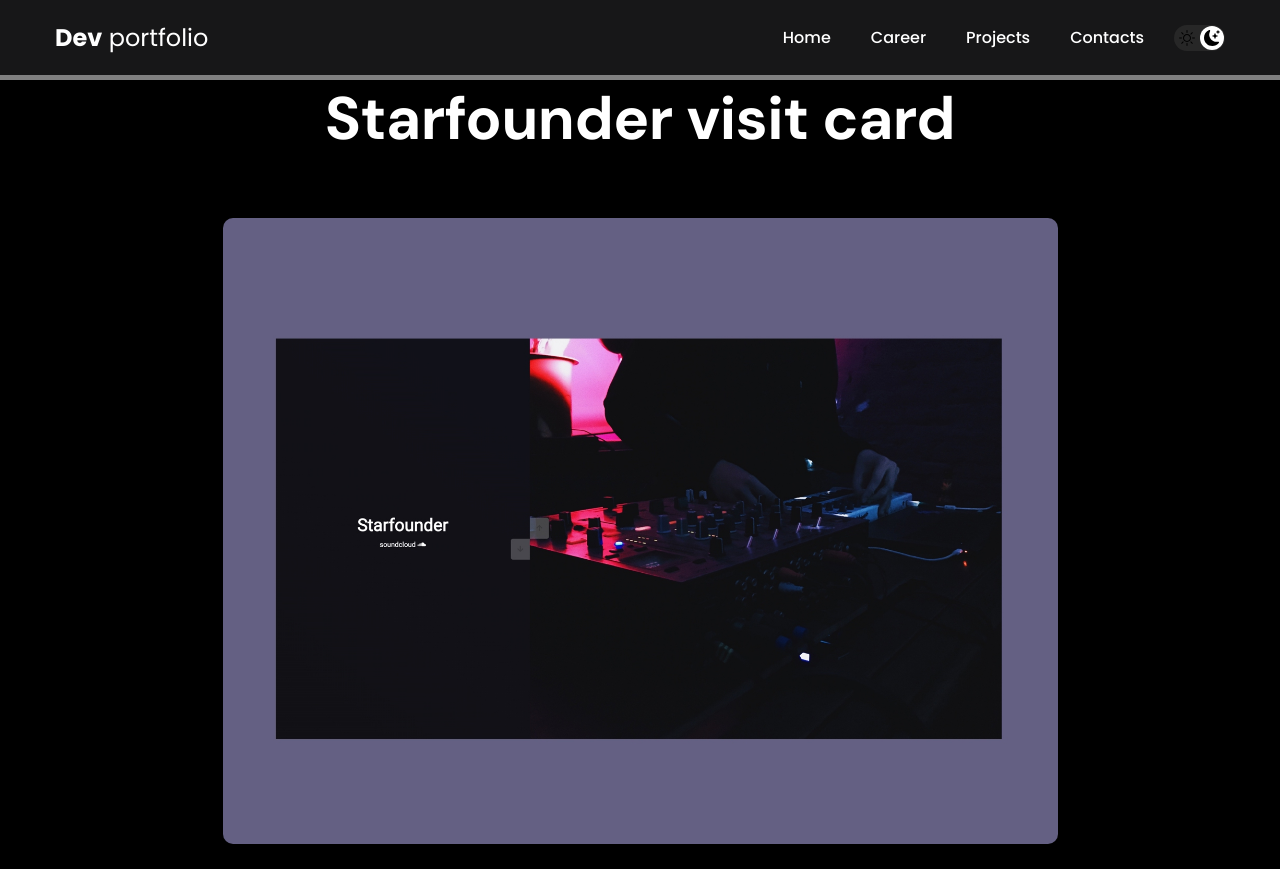
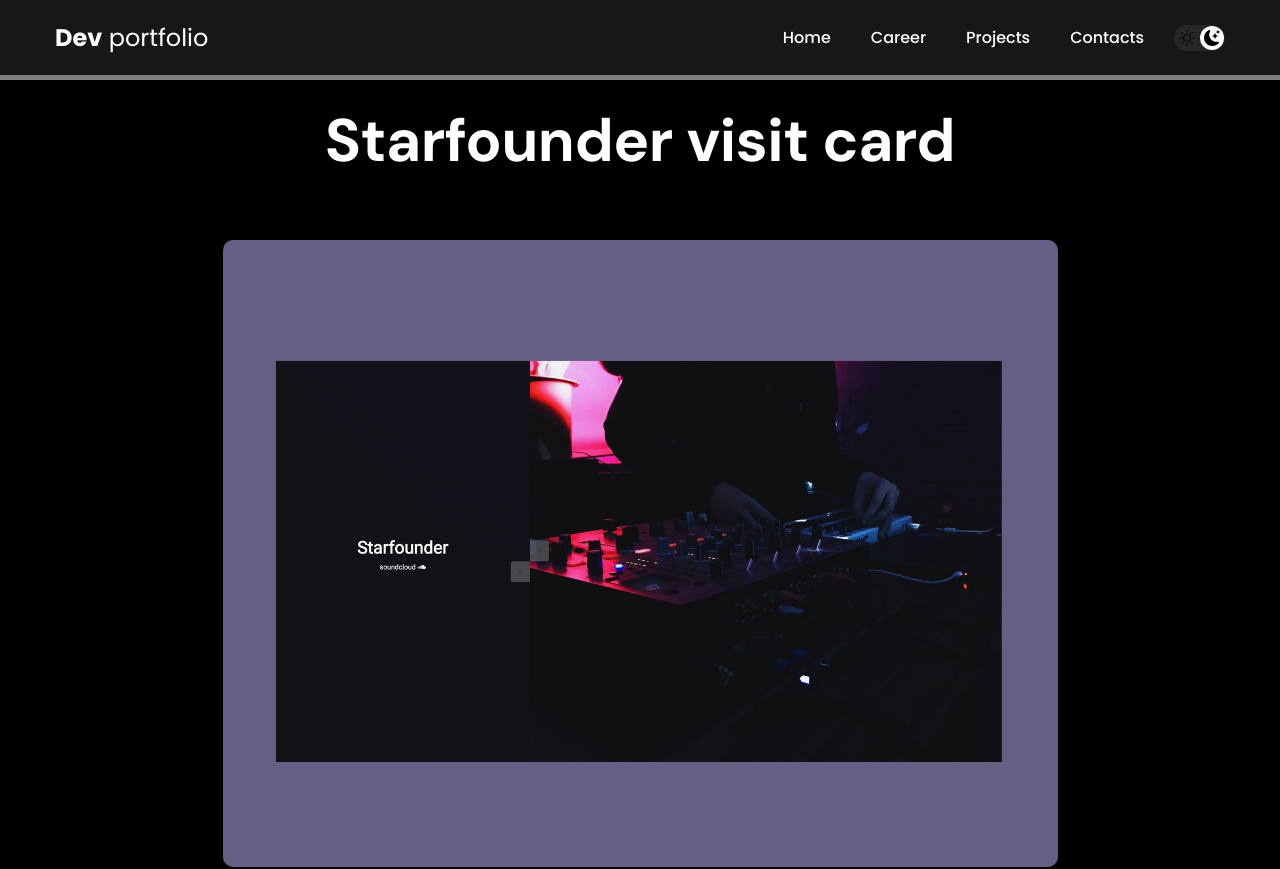
Before and after one commit to RainbowEclipsee/my-dev-cv-portfolio, a React (Create React App) app: page /project/1 in a window 1280 px wide. Shown: the top 869 px of the page. Built offline with nearby package versions, Linux system fonts and the light colour scheme.

Commit message:
+ add cv file

```diff
--- a/src/components/header/Header.tsx
+++ b/src/components/header/Header.tsx
@@ -13,7 +13,7 @@ const Header: React.FC = () => {
         <div className="header__text">
           <p>with passion for learning and creating.</p>
         </div>
-        <a href="#!" className="btn">
+        <a href="/Makarchuk Bogdan.pdf" className="btn">
           Download CV
         </a>
       </div>
--- a/src/styles/main.css
+++ b/src/styles/main.css
@@ -191,9 +191,8 @@ html {
   display: flex;
   flex-direction: column;
   align-items: center;
-
   text-align: center;
-  padding-bottom: 0.7em;
+  padding: 0.7em 0em 1em 0em;
 }
 
 .project-details__cover {
```
Also changed, not shown: 2 other files (tests, documents, lock files or other folders).
